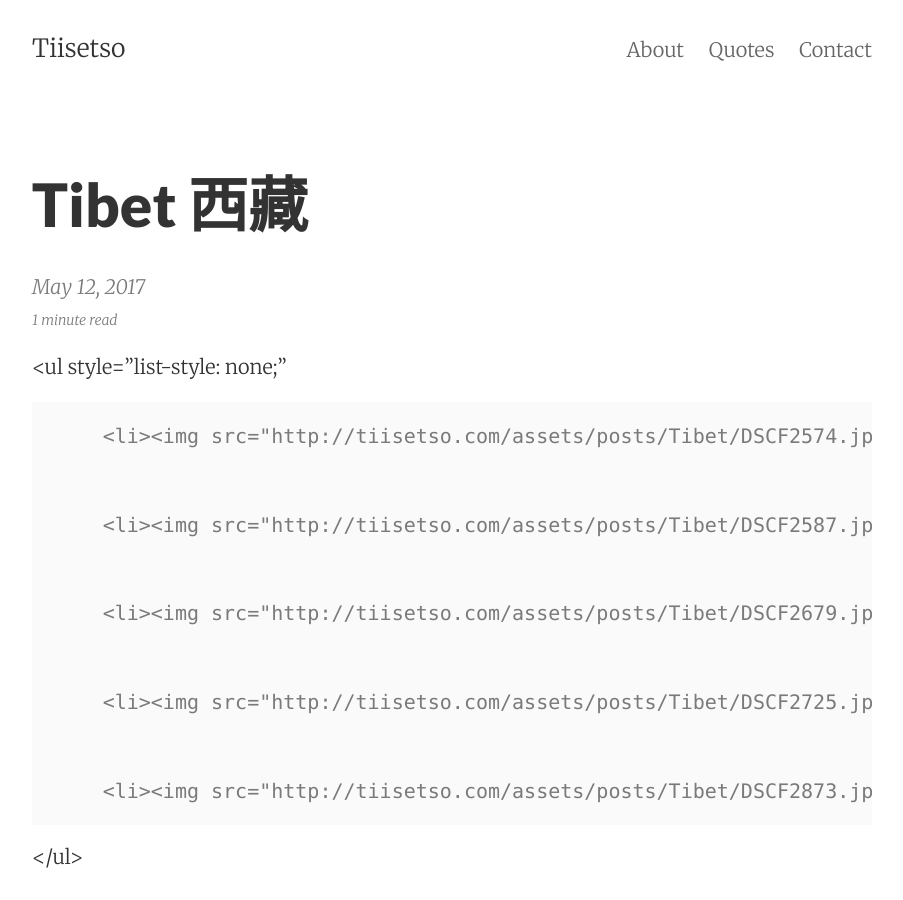
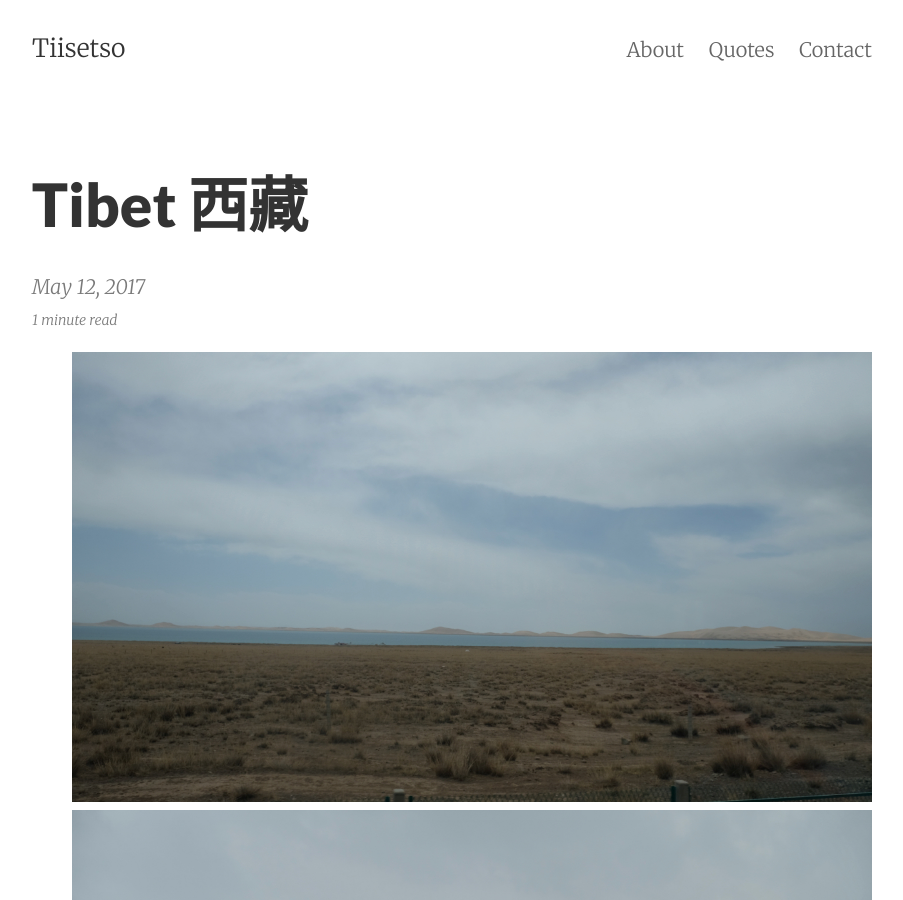
Before and after one commit to Tiisetso/tiisetso.github.io, a Jekyll site: the page built from _posts/2017-05-13-Photos-Tibet.md, in a window 1280 px wide and 900 px high. Shown: the whole window, without its empty margins (188-1091 px from the left). Built offline with Jekyll 4.4.1, drawn with Linux system fonts in a browser that asks for light colours.

Commit message:
Syntax error.

```diff
--- a/_posts/2017-05-13-Photos-Tibet.md
+++ b/_posts/2017-05-13-Photos-Tibet.md
@@ -5,7 +5,7 @@ date:       2017-05-12 16:31:19
 summary:    Photo highlights from my six days in Tibet, China.
 categories: china
 ---
-<ul style="list-style: none;"
+<ul style="list-style: none;">
 {% for image in site.static_files %}
     {% if image.path contains 'posts/Tibet' %}
         <li><img src="{{ site.url }}{{ image.path }}" /></li>
```
